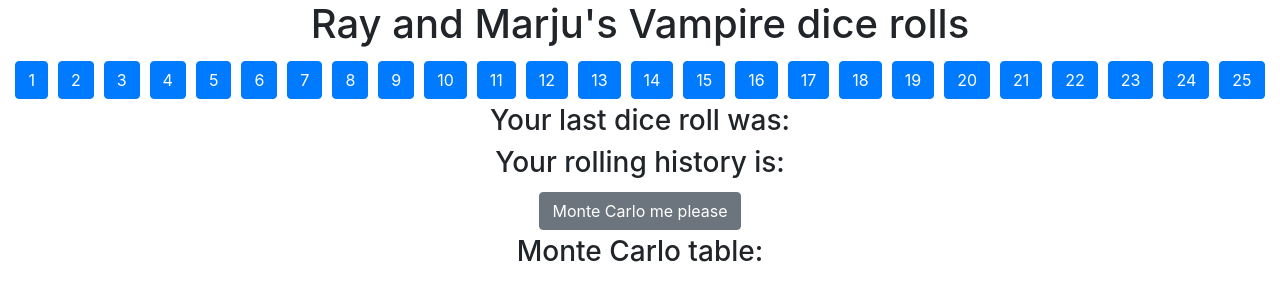
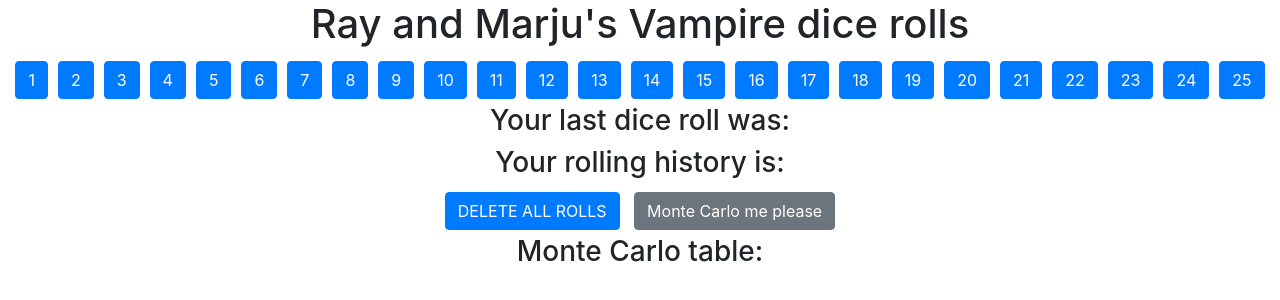
Before and after one commit to karma884/roll10, a React (Create React App) app: page / in a window 1280 px wide. Shown: the top 300 px of the page. Built offline with nearby package versions, Linux system fonts and the light colour scheme; no server answers.

Commit message:
added Delete all, fixed comments

```diff
--- a/src/App.js
+++ b/src/App.js
@@ -3,7 +3,7 @@ import { Button, Buttons } from "./components/Buttons";
 import { rollDice } from "./helpers";
 import Results from "./components/Results";
 import History from "./components/History";
-import Api from "./api";
+import { deleteAll, Api } from "./api";
 import url from "./api-url";
 
 function App() {
@@ -17,7 +17,6 @@ function App() {
   }
 
   function postDice(newEntry) {
-    console.log(newEntry);
     return fetch(`${url}entries`, {
       method: "POST",
       headers: { "Content-Type": "application/json" },
@@ -27,7 +26,6 @@ function App() {
         return res.json();
       })
       .then((insertedEntry) => {
-        console.log(insertedEntry);
         setHistoricalRolls([insertedEntry, ...historicalRolls]);
       })
       .catch((error) => console.log(error));
@@ -54,7 +52,6 @@ function App() {
   return (
     <div>
       <h1>Ray and Marju's Vampire dice rolls</h1>
-
       <div id="buttons">
         <Buttons onAdd={setCurrentDice} />
       </div>
@@ -62,6 +59,11 @@ function App() {
       <Results entry={historicalRolls[0]} addComment={addComment} />
       <h3>Your rolling history is: </h3>
       <History entries={historicalRolls} addComment={addComment} />
+      <Button
+        text="DELETE ALL ROLLS"
+        className="btn btn-primary"
+        callback={() => deleteAll(setHistoricalRolls)}
+      />{" "}
       <Button
         text="Monte Carlo me please"
         className="btn btn-secondary"
--- a/src/api-url.js
+++ b/src/api-url.js
@@ -1,3 +1,3 @@
-const url = "https://roll10-api.herokuapp.com/";
-//const url = "http://localhost:5000/";
+//const url = "https://roll10-api.herokuapp.com/";
+const url = "http://localhost:5000/";
 export default url;
--- a/src/api.js
+++ b/src/api.js
@@ -1,3 +1,5 @@
+import url from "./api-url";
+
 class Api {
   constructor(fetch) {
     this.fetch = fetch;
@@ -11,5 +13,17 @@ class Api {
     return data;
   }
 }
+
+async function deleteAll(setHistoricalRolls) {
+  const deleteResponse = await fetch(`${url}entries`, {
+    method: "DELETE",
+    headers: { "Content-Type": "application/json" },
+    body: JSON.stringify({ collectionToDelete: "historicalRolls" }),
+  });
+  const deleteObject = await deleteResponse.json();
+  console.log(deleteObject);
+  setHistoricalRolls([]);
+}
+
 //const request = async (url, options, fetch = fetch) =>
-export default Api;
+export { deleteAll, Api };
--- a/src/components/Comment.js
+++ b/src/components/Comment.js
@@ -29,7 +29,7 @@ const Comment = ({ entry, addComment }) => {
         className="btn btn-tertiary"
         callback={async () => {
           if (showEditField) {
-            fetch(`${url}newmessages`, {
+            fetch(`${url}newcomment`, {
               method: "POST",
               headers: { "Content-Type": "application/json" },
               body: JSON.stringify({ comment, _id: entry._id }),
@@ -37,7 +37,7 @@ const Comment = ({ entry, addComment }) => {
               .then((res) => {
                 return res.json();
               })
-              .then((data) => console.log(data))
+              .then((data) => addComment(entry, data.comment))
               .catch((error) => console.log(error));
 
             // const result = await request(
@@ -50,7 +50,6 @@ const Comment = ({ entry, addComment }) => {
             //   fetch
             // );
             // console.log(result);
-            addComment(entry, comment);
           } else {
             setComment(entry.comment);
           }
--- a/src/components/Results.js
+++ b/src/components/Results.js
@@ -1,7 +1,6 @@
 import Comment from "./Comment.js";
 
 function Results({ entry, addComment }) {
-  console.log("Results", entry);
   return (
     <>
       {entry ? (
```
